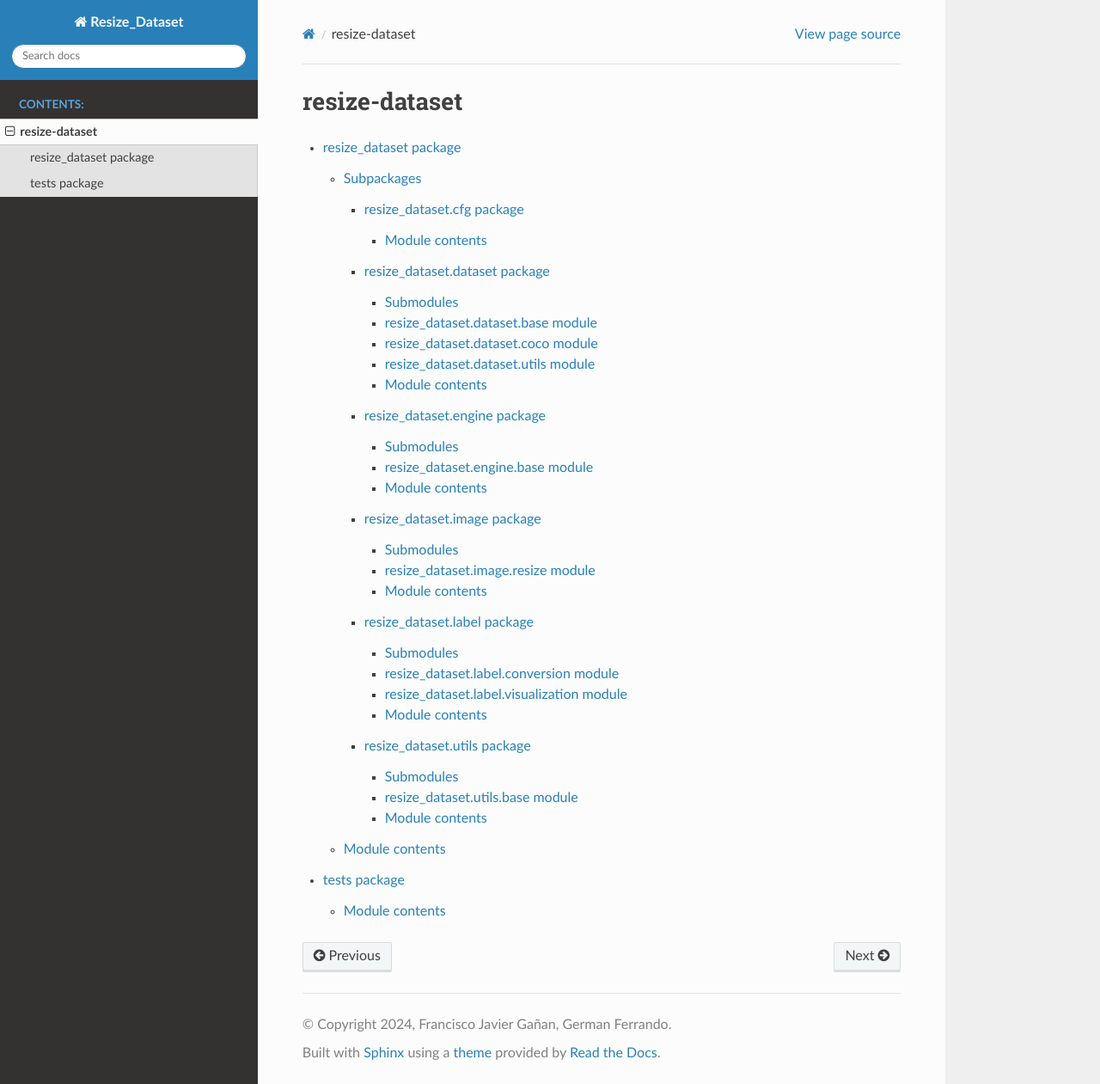
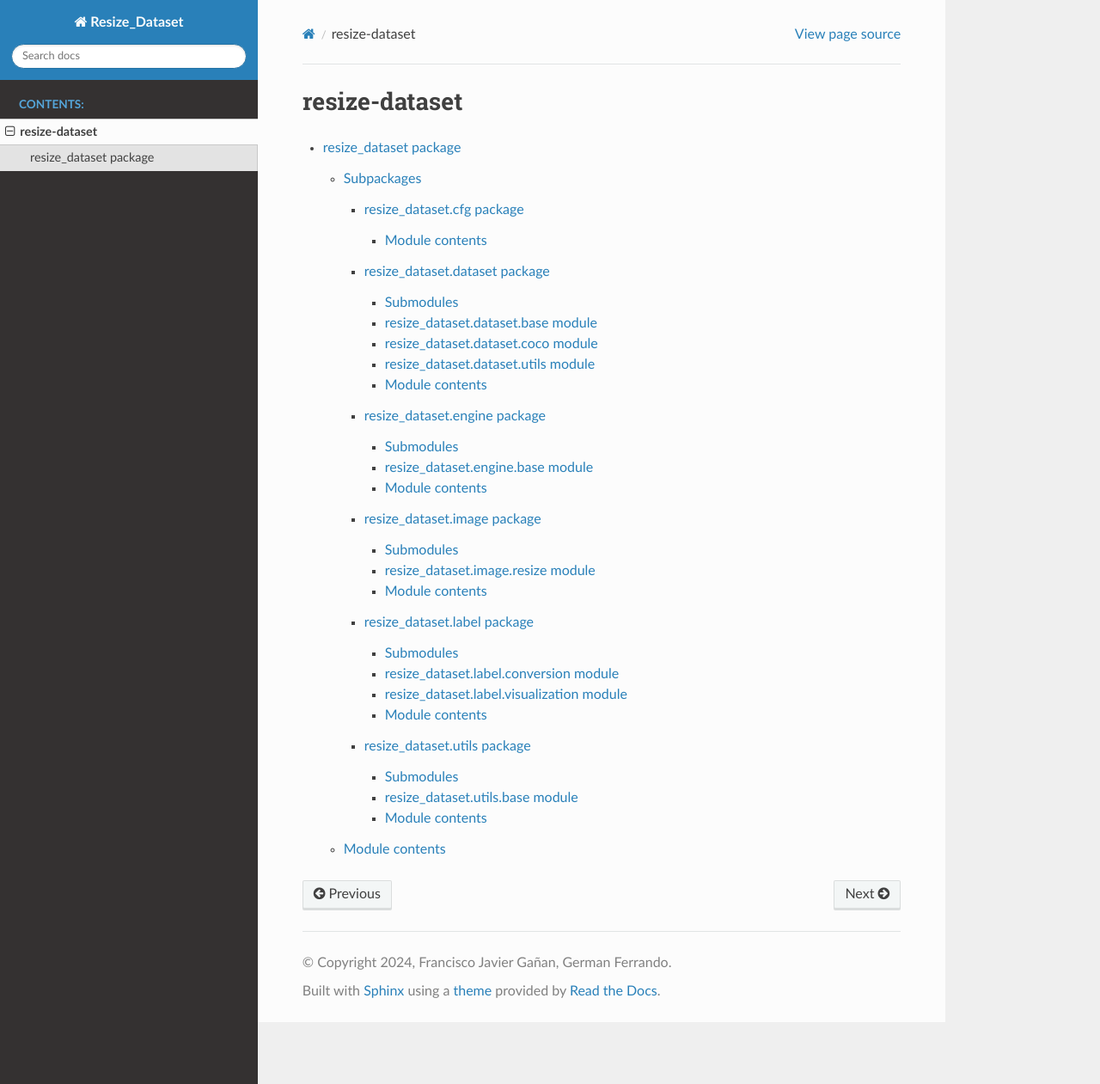
Before and after one commit to javierganan99/resize-dataset, a Sphinx documentation site: the page built from docs/modules.rst, in a window 1280 px wide and 1261 px high. Shown: the whole window at 86% size. Built offline with Sphinx 7.4.7 and the Read the Docs theme 2.0.0, drawn with Linux system fonts in a browser that asks for light colours.

Commit message:
Updated docs

```diff
--- a/docs/index.rst
+++ b/docs/index.rst
@@ -1,9 +1,9 @@
-.. Resize_Dataset documentation master file, created by
-   sphinx-quickstart on Mon Aug  5 10:56:35 2024.
+.. resize-dataset documentation master file, created by
+   sphinx-quickstart on Mon Aug  5 15:05:05 2024.
    You can adapt this file completely to your liking, but it should at least
    contain the root `toctree` directive.
 
-Resize_Dataset documentation
+resize-dataset documentation
 ============================
 
 Add your content using ``reStructuredText`` syntax. See the
--- a/docs/modules.rst
+++ b/docs/modules.rst
@@ -5,4 +5,3 @@
    :maxdepth: 4
 
    resize_dataset
-   tests
--- a/docs/tests.rst
+++ /dev/null
@@ -1,10 +0,0 @@
-tests package
-=============
-
-Module contents
----------------
-
-.. automodule:: tests
-   :members:
-   :undoc-members:
-   :show-inheritance:
```
Also changed, not shown: 1 other file.
